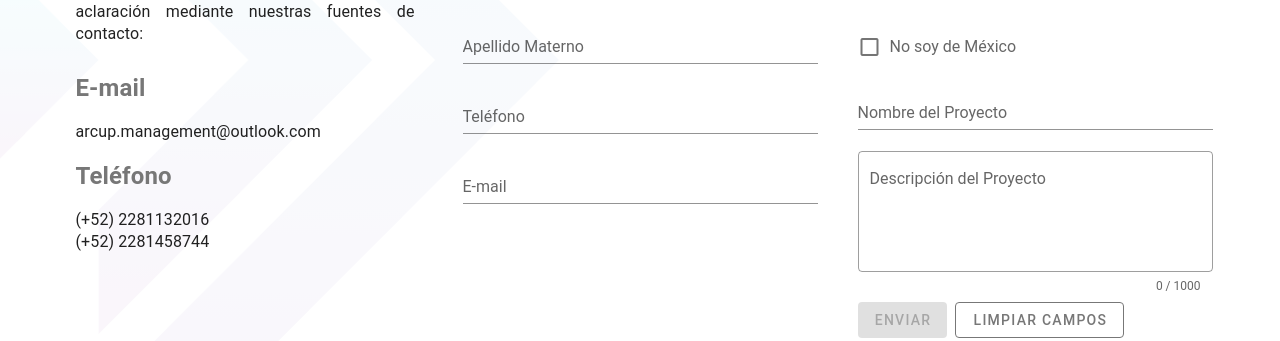
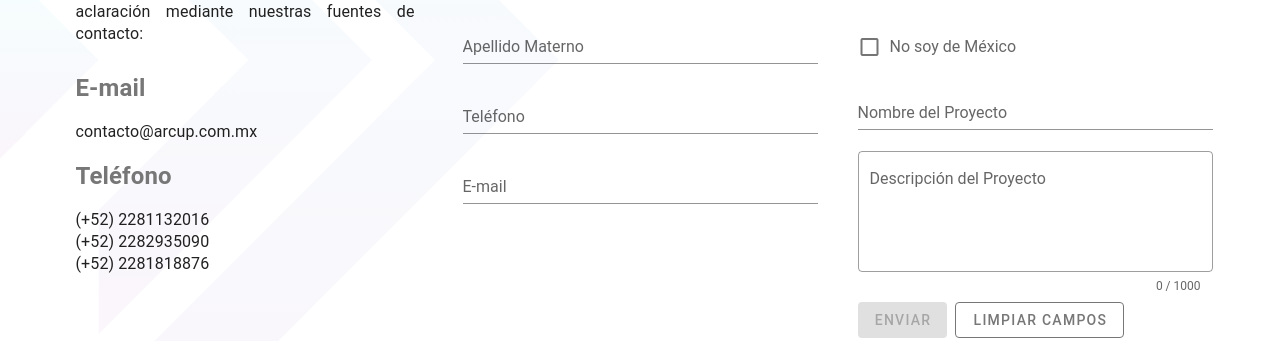
Before and after one commit to Arcup/Arcup-web, a Vue app in the folder arcup/: page /contact in a window 1280 px wide. Shown: the part 401-742 px from the top of the page. Built offline with nearby package versions, Linux system fonts and the light colour scheme; no server answers.

Commit message:
Información de contacto actualizada
Campos email  y teléfono

```diff
--- a/arcup/src/views/Contact.vue
+++ b/arcup/src/views/Contact.vue
@@ -23,11 +23,12 @@
                   <h2 class="h2">E-mail</h2>
 
                   <br />
-                  arcup.management@outlook.com
+                  contacto@arcup.com.mx
                   <h2 class="h2"><br />Teléfono</h2>
                   <br />
                   (+52) 2281132016 <br />
-                  (+52) 2281458744
+                  (+52) 2282935090 <br />
+                  (+52) 2281818876
                 </v-card-text>
               </v-col>
               <v-col class="col-input" cols="12" sm="6" md="4" lg="4">
@@ -221,10 +222,11 @@
             nuestras fuentes de contacto.
           </div>
           <div class="text-size">E-mail:</div>
-          <div>arcup.management@outlook.com</div>
+          <div>contacto@arcup.com.mx</div>
           <div class="text-size">Teléfono:</div>
           <div>(+52) 2281132016</div>
-          <div>(+52) 2281458744</div>
+          <div>(+52) 2282935090</div>
+          <div>(+52) 2281818876</div>
         </v-card-text>
         <v-divider></v-divider>
 
```
Also changed, not shown: 1 other file (tests, documents, lock files or other folders).
